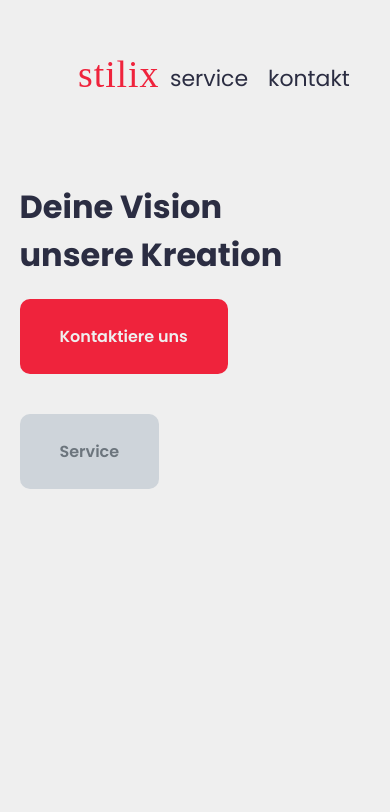
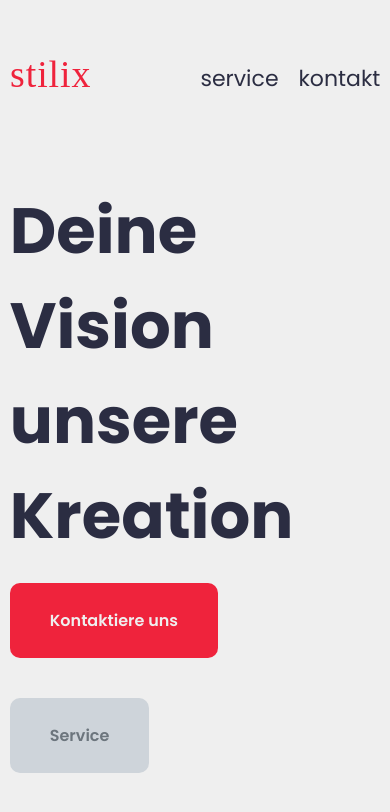
Before and after one commit to zerokater/stilix, a SvelteKit app: page / in a window 390 px wide. Shown: the top 812 px of the page. Built offline with nearby package versions, Linux system fonts and the light colour scheme.

Commit message:
responsive-biz

```diff
--- a/src/routes/+layout.svelte
+++ b/src/routes/+layout.svelte
@@ -45,7 +45,7 @@
 
     header{
         padding: 5rem 0rem 0rem 0rem;
-        width: 60%;
+        width: 1200px;
         margin: 0 auto;
         display: flex;
         justify-content: space-between;
@@ -73,4 +73,10 @@
     img{
         width: 92px
     }
+
+    @media only screen and (max-width: 1250px) {
+        header{
+            width: 95%;
+        }
+     }
 </style>
--- a/src/routes/+page.svelte
+++ b/src/routes/+page.svelte
@@ -35,7 +35,7 @@
 
     section{
         margin: 12px 0px 12px 0px;
-        width: 60%;
+        width: 1200px;
     }
 
     h1{
@@ -45,13 +45,9 @@
     }
 
 
-    /* For small devices (phones, 580px and up) */
-    @media only screen and (max-width: 576px) {
-        h1{
-            font-size: 32px;
-        }
+    @media only screen and (max-width: 1250px) {
         section{
-            width: 90%;
+            width: 95%;
         }
      }
 
```
